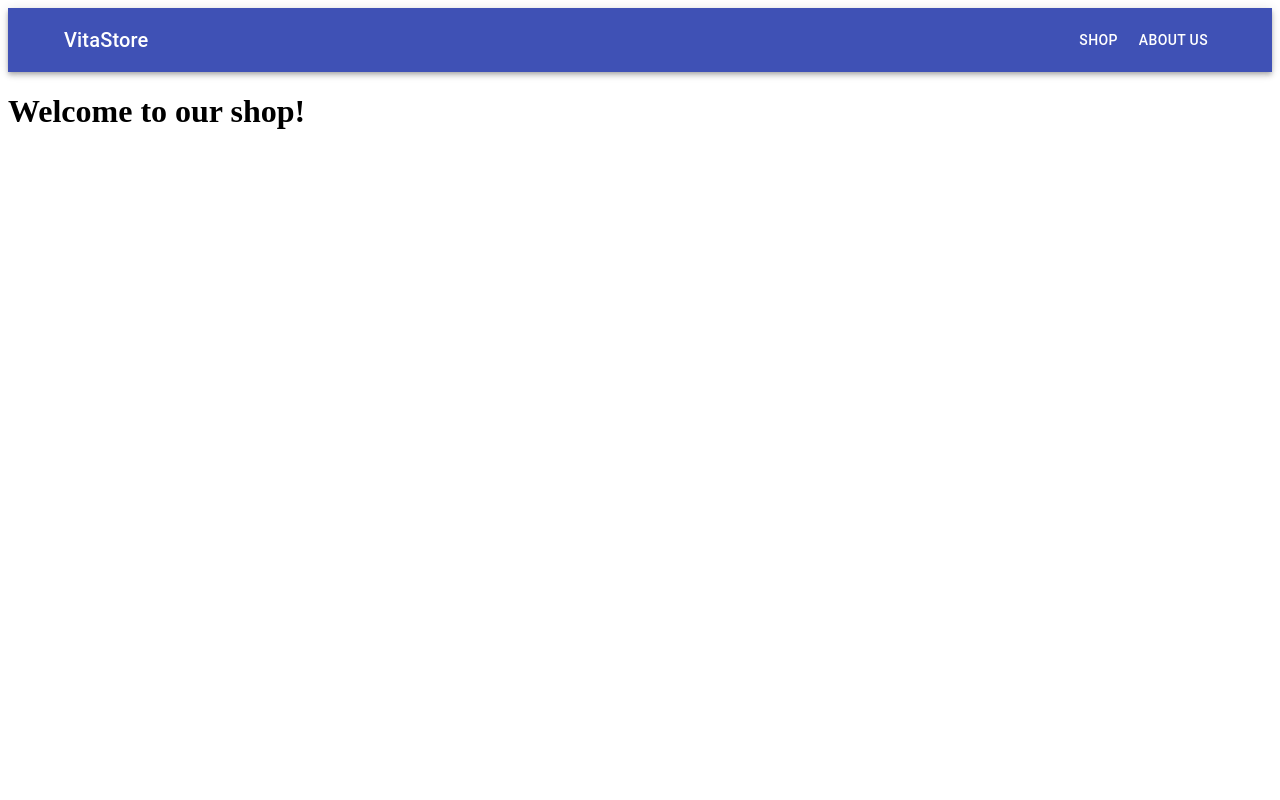
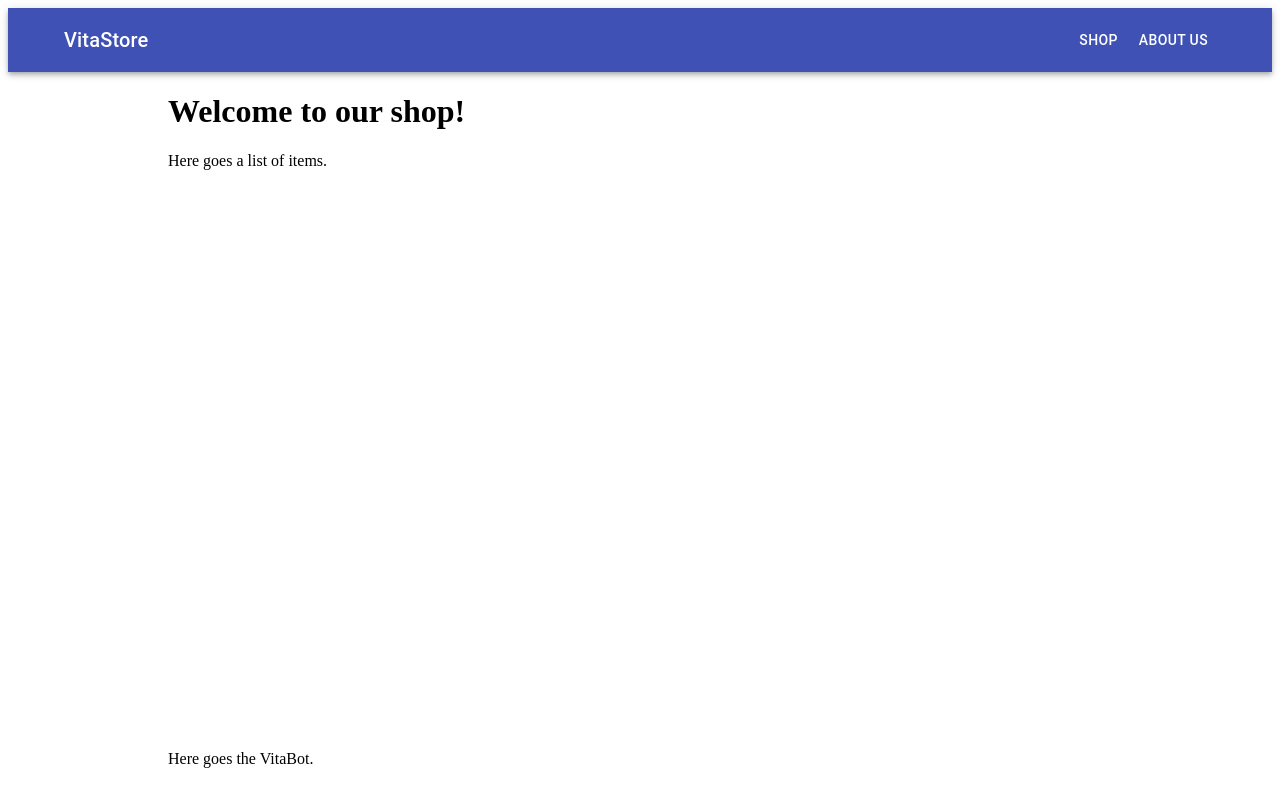
Before and after one commit to k-awe-some/vitastore, a React (Create React App) app in the folder client/: page /shop in a window 1280 px wide. Built offline with nearby package versions, Linux system fonts and the light colour scheme.

Commit message:
created shop & chatbot components

```diff
--- a/client/src/App.jsx
+++ b/client/src/App.jsx
@@ -1,18 +1,43 @@
 import React from "react";
 import { Route } from "react-router-dom";
+import { makeStyles } from "@material-ui/core/styles";
 
 import Header from "./components/Header";
+import ChatBot from "./components/ChatBot";
 import Landing from "./pages/Landing";
 import About from "./pages/About";
 import Shop from "./pages/Shop";
 
+const useStyles = makeStyles({
+  app: {
+    display: "flex",
+    flexDirection: "column",
+    justifyContent: "space-between",
+    height: "95vh"
+  },
+  content: {
+    flexGrow: 1,
+    padding: "0 10rem"
+  },
+  bot: {
+    padding: "0 10rem"
+  }
+});
+
 const App = () => {
+  const classes = useStyles();
+
   return (
-    <div>
+    <div className={classes.app}>
       <Header />
-      <Route exact path="/" component={Landing} />
-      <Route exact path="/about" component={About} />
-      <Route exact path="/shop" component={Shop} />
+      <div className={classes.content}>
+        <Route exact path="/" component={Landing} />
+        <Route exact path="/about" component={About} />
+        <Route exact path="/shop" component={Shop} />
+      </div>
+      <div className={classes.bot}>
+        <ChatBot />
+      </div>
     </div>
   );
 };
--- /dev/null
+++ b/client/src/components/ChatBot.jsx
@@ -0,0 +1,7 @@
+import React from "react";
+
+const ChatBot = () => {
+  return <div>Here goes the VitaBot.</div>;
+};
+
+export default ChatBot;
--- /dev/null
+++ b/client/src/components/ItemList.jsx
@@ -0,0 +1,7 @@
+import React from "react";
+
+const ItemList = () => {
+  return <div>Here goes a list of items.</div>;
+};
+
+export default ItemList;
--- a/client/src/pages/Shop.jsx
+++ b/client/src/pages/Shop.jsx
@@ -1,9 +1,12 @@
 import React from "react";
+
+import ItemList from "../components/ItemList";
 
 const Shop = () => {
   return (
     <div>
       <h1>Welcome to our shop!</h1>
+      <ItemList />
     </div>
   );
 };
```
